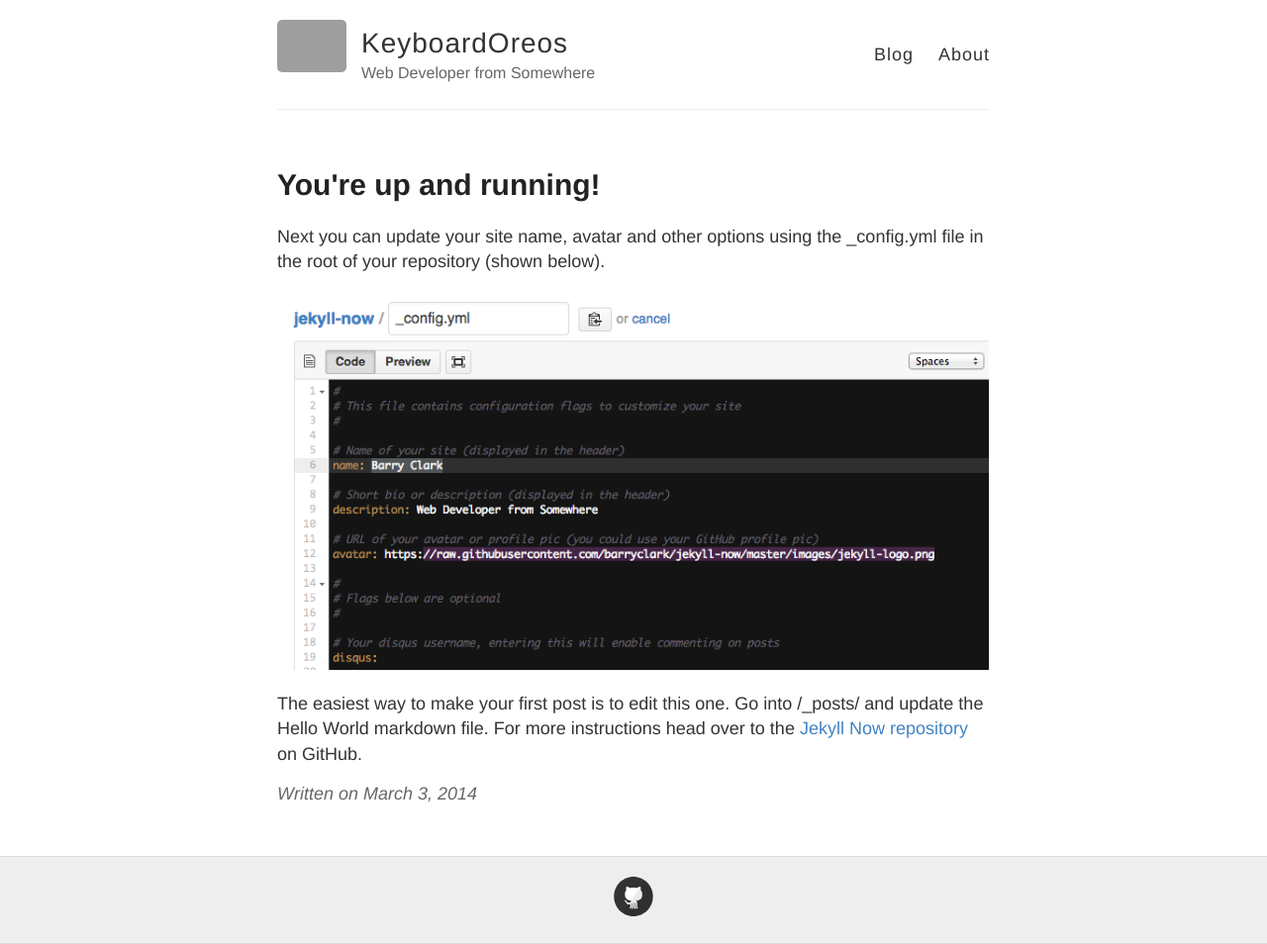
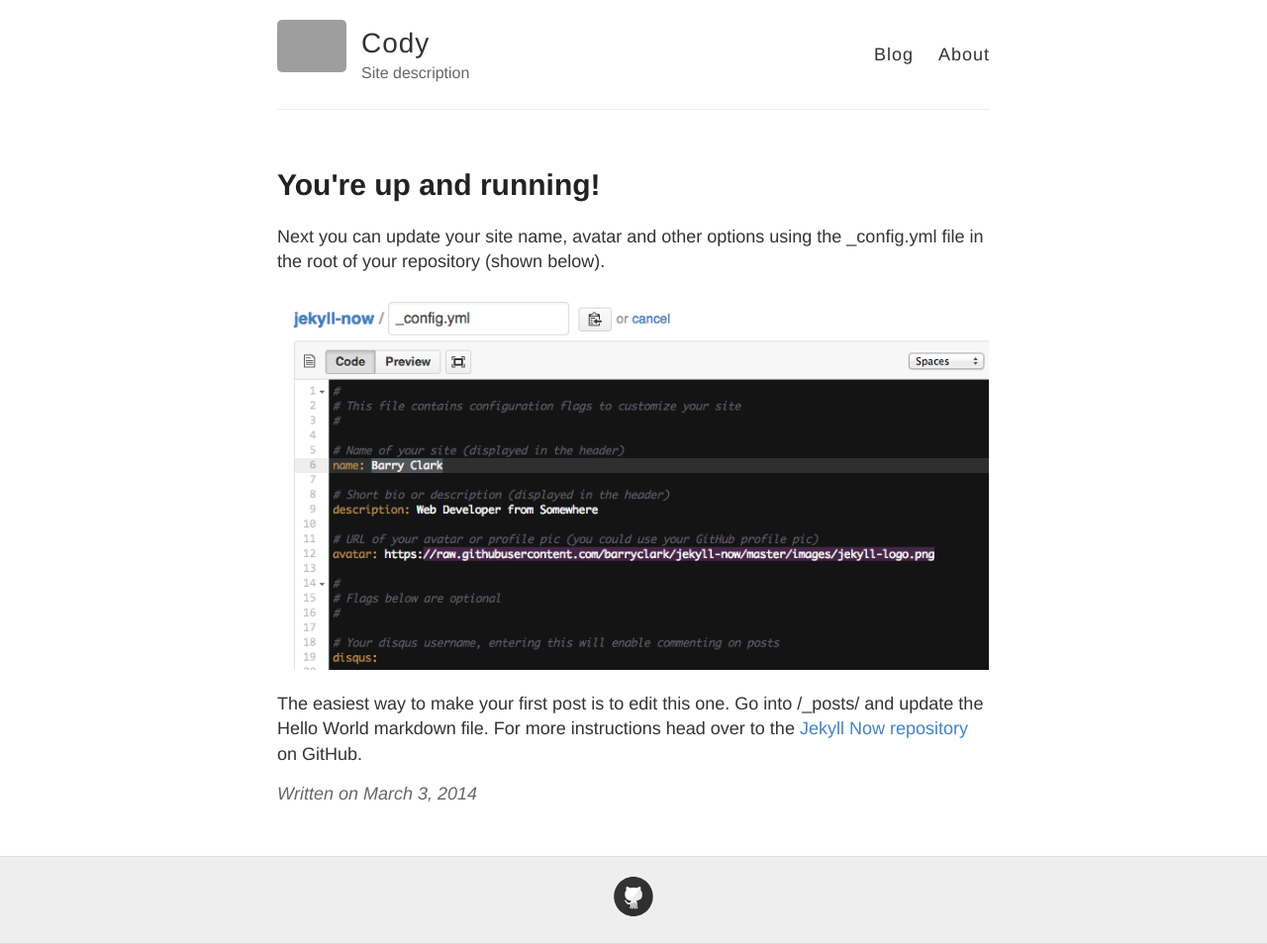
Before and after one commit to KeyboardOreos/website, a Jekyll site: the page built from _posts/2014-3-3-Hello-World.md, in a window 1280 px wide. Shown: the whole page at 99% size. Built offline with Jekyll 4.4.1, drawn with Linux system fonts in a browser that asks for light colours; grey boxes are pictures that could not be loaded.

Commit message:
Update _config.yml

```diff
--- a/_config.yml
+++ b/_config.yml
@@ -3,10 +3,10 @@
 #
 
 # Name of your site (displayed in the header)
-name: KeyboardOreos
+name: Cody
 
 # Short bio or description (displayed in the header)
-description: Web Developer from Somewhere
+description: Site description
 
 # URL of your avatar or profile pic (you could use your GitHub profile pic)
 avatar: https://i.imgur.com/AJHkXt8.jpg
@@ -41,13 +41,13 @@
 
 # Your website URL (e.g. http://barryclark.github.io or http://www.barryclark.co)
 # Used for Sitemap.xml and your RSS feed
-url:
+url: https://keyboardoreos.github.io
 
 # If you're hosting your site at a Project repository on GitHub pages
 # (http://yourusername.github.io/repository-name)
 # and NOT your User repository (http://yourusername.github.io)
 # then add in the baseurl here, like this: "/repository-name"
-baseurl: "https://keyboardoreos.github.io/website/"
+baseurl:
 
 #
 # !! You don't need to change any of the configuration flags below !!
```
